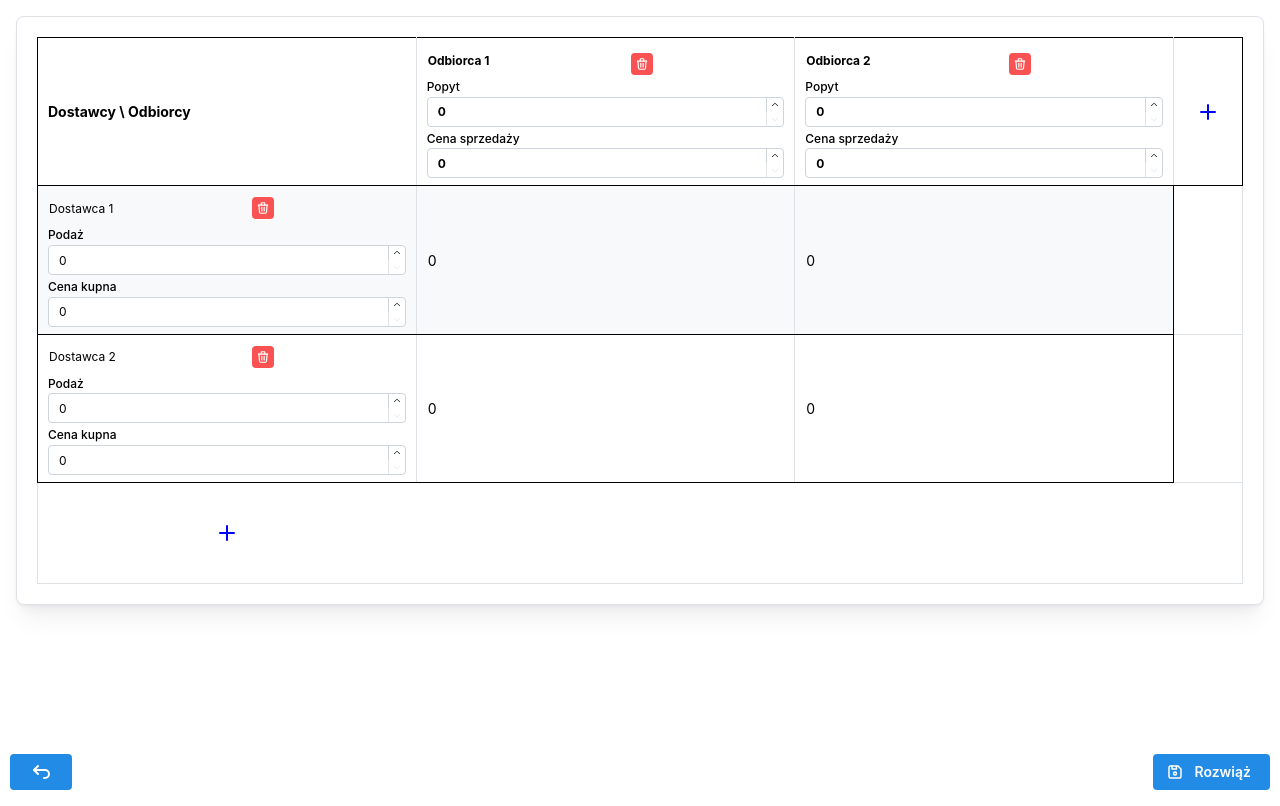
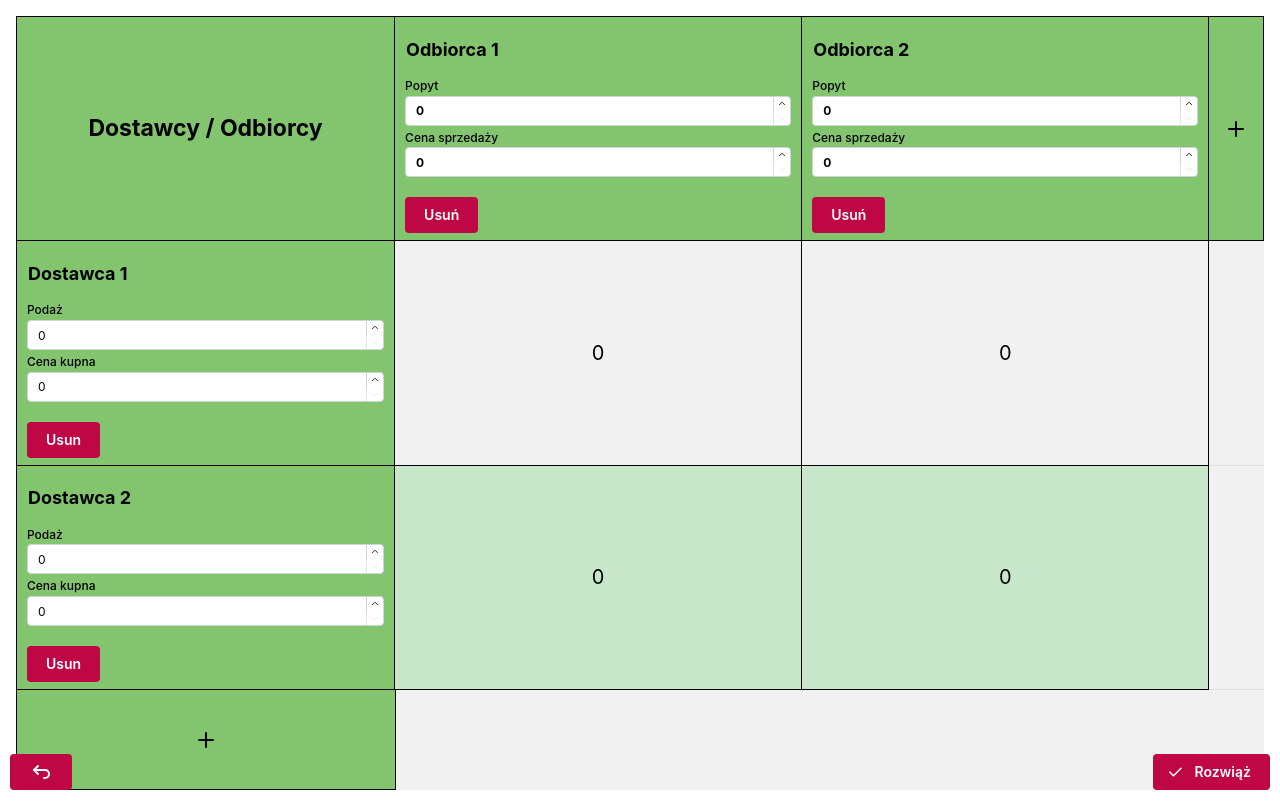
Before and after one commit to karolg02/CPM, a React (Vite) app: page /intermediary in a window 1280 px wide. Built offline with nearby package versions, Linux system fonts and the light colour scheme.

Commit message:
+added css styles and little changes in code

```diff
--- a/src/features/intermediary/Intermediary.tsx
+++ b/src/features/intermediary/Intermediary.tsx
@@ -1,23 +1,18 @@
 import {
     Button,
-    Card,
     Container,
     Table,
     TextInput,
-    ActionIcon,
     Group,
     Title,
     NumberInput,
-    Paper,
     Text,
-    SimpleGrid,
     Center,
 } from "@mantine/core";
 import {
-    IconTrash,
-    IconDeviceFloppy,
     IconArrowBackUp,
-    IconPlus
+    IconPlus,
+    IconCheck
 } from "@tabler/icons-react";
 import { useNavigate } from "react-router-dom";
 import { useState } from "react";
@@ -311,43 +306,37 @@ export const Intermediary = () => {
     };
 
     const solveTransportProblem = () => {
-        const validatedData = validateModel(data);
 
-        // Sprawdź czy są jakieś błędy
-        const hasErrors =
-            validatedData.suppliers.some(s => s.errors) ||
-            validatedData.customers.some(c => c.errors) ||
-            validatedData.errors;
 
-        if (hasErrors) {
-            setData(validatedData);
-            return;
+        const calData = proccesDataForCalculating(data);
+        const profitGrid = calculateProfitGrid(calData.transportCostsMatrix, calData.purchaseCosts, calData.sellingPrices);
+
+
+        let totalBuyerDemand = 0;
+        for (let i = 0; i < calData.demand.length; i++) {
+            totalBuyerDemand += calData.demand[i];
+        }
+        let totalProducerSupply = 0;
+        for (let i = 0; i < calData.supply.length; i++) {
+            totalProducerSupply += calData.supply[i];
+        }
+        if (totalBuyerDemand !== totalProducerSupply) {
+            calData.demand.push(totalProducerSupply);
+            calData.supply.push(totalBuyerDemand);
+            const extraRow = Array(profitGrid[0].length).fill(0);
+            profitGrid.push(extraRow);
+            for (const row of profitGrid) {
+                row.push(0);
+            }
         }
 
-        const result = proccesDataForCalculating(validatedData);
-        const unitProfitMatrix = unitProfitCalculator(result.transportCostsMatrix, result.purchaseCosts, result.sellingPrices);
-
-        const totalDemand = result.demand.reduce((sum, current) => sum + current, 0);
-        const totalSupply = result.supply.reduce((sum, current) => sum + current, 0);
-
-        if (totalDemand !== totalSupply) {
-            result.demand.push(totalSupply);
-            result.supply.push(totalDemand);
-
-            const newSupplierRow = [0, 0, 0];
-            unitProfitMatrix.push(newSupplierRow);
-            unitProfitMatrix.forEach(row => {
-                row.push(0); // Dodajemy 0 do każdego wiersza
-            });
-        }
-
-        const potentialPath = calculatePotentialPath(unitProfitMatrix, result.supply, result.demand);
+        const potentialPath = calculatePotentialPath(profitGrid, calData.supply, calData.demand);
 
         const solution: TransportSolution = {
             allocation: potentialPath,
-            profits: unitProfitMatrix,
-            supply: result.supply,
-            demand: result.demand,
+            profits: profitGrid,
+            supply: calData.supply,
+            demand: calData.demand,
         }
 
         let currentSolution = solution;
@@ -367,12 +356,12 @@ export const Intermediary = () => {
         }
 
         const newResults: SolutionResults = {
-            totalProfit: calculateTotalProfit(unitProfitMatrix, currentSolution.allocation),
-            transportCosts: calculateTransportCosts(result.transportCostsMatrix, currentSolution.allocation, unitProfitMatrix),
-            purchaseCosts: calculatePurchaseCosts(result.purchaseCosts, currentSolution.allocation, unitProfitMatrix),
-            income: calculateIncome(result.sellingPrices, currentSolution.allocation, unitProfitMatrix),
+            totalProfit: calculateTotalProfit(profitGrid, currentSolution.allocation),
+            transportCosts: calculateTransportCosts(calData.transportCostsMatrix, currentSolution.allocation, profitGrid),
+            purchaseCosts: calculatePurchaseCosts(calData.purchaseCosts, currentSolution.allocation, profitGrid),
+            income: calculateIncome(calData.sellingPrices, currentSolution.allocation, profitGrid),
             allocation: currentSolution.allocation,
-            unitProfitMatrix: unitProfitMatrix
+            unitProfitMatrix: profitGrid
         };
 
         setResults(newResults);
@@ -449,7 +438,7 @@ export const Intermediary = () => {
     };
 
     // Funkcja pomocnicza do realokacji wzdłuż pętli
-    const reallocateAlongLoop = (allocation: number[][], loop: {row: number, col: number}[]) => {
+    const reallocateAlongLoop = (allocation: number[][], loop: { row: number, col: number }[]) => {
         const newAllocation = allocation.map(row => [...row]);
 
         // Znajdź minimalną wartość w komórkach, z których odejmujemy
@@ -574,7 +563,7 @@ export const Intermediary = () => {
     const calculatePotentialPath = (unitProfitMatrix: number[][], supply: number[], demand: number[]) => {
         const remainingSupply = [...supply];
         const remainingDemand = [...demand];
-        const allocation: number[][] = Array.from({length: supply.length}, () =>
+        const allocation: number[][] = Array.from({ length: supply.length }, () =>
             new Array(demand.length).fill(0)
         );
 
@@ -593,11 +582,11 @@ export const Intermediary = () => {
                 }
             }
 
-            return {row, col};
+            return { row, col };
         }
 
         while (true) {
-            const {row, col} = findMaxProfit();
+            const { row, col } = findMaxProfit();
             if (row === -1 || col === -1) break;
             const amount = Math.min(remainingSupply[row], remainingDemand[col]);
             allocation[row][col] = amount;
@@ -608,16 +597,17 @@ export const Intermediary = () => {
         return allocation;
     };
 
-    const unitProfitCalculator = (transportCostsMatrix: number[][], purchaseCosts: number[], sellingPrices: number[]) => {
-        const unitProfitMatrix: number[][] = transportCostsMatrix.map(row =>
-            new Array(row.length).fill(0)
-        );
-        for (let i = 0; i < transportCostsMatrix.length; i++) {
-            for (let j = 0; j < transportCostsMatrix[i].length; j++) {
-                unitProfitMatrix[i][j] = sellingPrices[j] - purchaseCosts[i] - transportCostsMatrix[i][j];
+    const calculateProfitGrid = (shippingCosts: number[][], supplierPrices: number[], customerPrices: number[]) => {
+        const profitGrid: number[][] = [];
+        for (let supplier = 0; supplier < shippingCosts.length; supplier++) {
+            const row: number[] = [];
+            for (let client = 0; client < shippingCosts[supplier].length; client++) {
+                const profit = customerPrices[client] - supplierPrices[supplier] - shippingCosts[supplier][client];
+                row.push(profit);
             }
+            profitGrid.push(row);
         }
-        return unitProfitMatrix;
+        return profitGrid;
     };
 
     const proccesDataForCalculating = (data: TransportProblemData) => {
@@ -651,11 +641,10 @@ export const Intermediary = () => {
             <Group align="flex-start" gap="md">
                 {/* Główna zawartość */}
                 <div style={{ flex: 1 }}>
-                    <Card shadow="md" p="lg" radius="md" withBorder>
-                        <Table striped highlightOnHover withTableBorder withColumnBorders>
+                    <Table bg="var(--color-odd)" striped="even" stripedColor="var(--color-even)">
                         <Table.Thead>
-                                <Table.Tr>
-                                    <Table.Th>Dostawcy \ Odbiorcy</Table.Th>
+                            <Table.Tr bg="var(--primary-color)">
+                                <Table.Th><Center><Text size="23px" fw="bold">Dostawcy / Odbiorcy</Text></Center></Table.Th>
                                 {data.customers.map((customer, index) => (
                                     <Table.Th key={index}>
                                         <Group gap="xs" align="flex-end">
@@ -663,14 +652,9 @@ export const Intermediary = () => {
                                                 value={customer.name}
                                                 onChange={(e) => updateCustomer(index, 'name', e.target.value)}
                                                 variant="unstyled"
-                                                    size="xs"
+                                                size="lg"
                                                 error={customer.errors?.name}
                                             />
-                                                {data.customers.length > 1 && (
-                                                    <ActionIcon color="red" size="sm" onClick={() => removeCustomer(customer.name)}>
-                                                        <IconTrash size={14} />
-                                                    </ActionIcon>
-                                                )}
                                         </Group>
                                         <NumberInput
                                             label="Popyt"
@@ -688,14 +672,20 @@ export const Intermediary = () => {
                                             size="xs"
                                             error={customer.errors?.sellingPrice}
                                         />
+                                        {data.customers.length > 1 && (
+                                            <Button color="var(--delete-color)" mt="lg" onClick={() => removeCustomer(customer.name)}>
+                                                Usuń
+                                            </Button>
+                                        )}
                                     </Table.Th>
                                 ))}
                                 <Table.Th
+                                    bd="1px solid"
                                     onClick={addCustomer}
                                     className="add-customer-th"
                                 >
                                     <Center>
-                                            <IconPlus color="blue" />
+                                        <IconPlus color="black" />
                                     </Center>
                                 </Table.Th>
 
@@ -704,20 +694,16 @@ export const Intermediary = () => {
                         <Table.Tbody>
                             {data.suppliers.map((supplier) => (
                                 <Table.Tr key={supplier.id}>
-                                        <Table.Td>
+                                    <Table.Td bg="var(--primary-color)">
                                         <Group gap="xs">
                                             <TextInput
                                                 value={supplier.name}
                                                 onChange={(e) => updateSupplier(supplier.id, 'name', e.target.value)}
                                                 variant="unstyled"
-                                                    size="xs"
+                                                size="lg"
+                                                fw="bold"
                                                 error={supplier.errors?.name}
                                             />
-                                                {data.suppliers.length > 1 && (
-                                                    <ActionIcon color="red" size="sm" onClick={() => removeSupplier(supplier.id)}>
-                                                        <IconTrash size={14} />
-                                                    </ActionIcon>
-                                                )}
                                         </Group>
                                         <NumberInput
                                             label="Podaż"
@@ -735,9 +721,15 @@ export const Intermediary = () => {
                                             size="xs"
                                             error={supplier.errors?.purchasePrice}
                                         />
+                                        {data.suppliers.length > 1 && (
+                                            <Button mt="lg" color="var(--delete-color)" onClick={() => removeSupplier(supplier.id)}>
+                                                Usun
+                                            </Button>
+                                        )}
                                     </Table.Td>
                                     {data.customers.map((customer) => (
                                         <Table.Td key={customer.name}>
+                                            <Center>
                                                 <NumberInput
                                                     value={supplier.transportCosts[customer.name] || 0}
                                                     onChange={(value) => updateTransportCost(supplier.id, customer.name, Number(value))}
@@ -745,7 +737,14 @@ export const Intermediary = () => {
                                                     hideControls
                                                     variant="unstyled"
                                                     error={supplier.errors?.transportCosts?.[customer.name]}
+                                                    styles={{
+                                                        input: {
+                                                            textAlign: 'center',
+                                                        },
+                                                    }}
+                                                    size="xl"
                                                 />
+                                            </Center>
                                         </Table.Td>
                                     ))}
 
@@ -756,44 +755,52 @@ export const Intermediary = () => {
                                 onClick={addSupplier}
                                 className="add-customer-th"
                                 h="100px"
-                                    style={{display: "grid"}}
+                                style={{
+                                    display: "grid",
+                                    borderLeft: "1px solid",
+                                    borderRight: "1px solid",
+                                    borderBottom: "1px solid",
+                                    /*ujemny margin wchodzi jak zloto przez obrecz*/
+                                    marginLeft: "-1px",
+                                    marginRight: "-1px"
+                                }}
                             >
 
                                 <Center>
-                                            <IconPlus color="blue" />
+                                    <IconPlus color="black" />
                                 </Center>
                             </Table.Tr>
 
                         </Table.Tbody>
                     </Table>
-                    </Card>
 
                     {/* Sekcja wyników */}
                     {results.totalProfit !== undefined && (
-                        <Card shadow="md" p="lg" radius="md" withBorder mt="md">
-                            <Title order={4} mb="md">Wyniki</Title>
-                            <SimpleGrid cols={4}>
-                                <Paper p="md" shadow="xs">
-                                    <Text fw={500}>Całkowity zysk</Text>
-                                    <Text>{results.totalProfit.toFixed(2)} zł</Text>
-                                </Paper>
-                                <Paper p="md" shadow="xs">
-                                    <Text fw={500}>Koszty transportu</Text>
-                                    <Text>{results.transportCosts?.toFixed(2)} zł</Text>
-                                </Paper>
-                                <Paper p="md" shadow="xs">
-                                    <Text fw={500}>Koszty zakupu</Text>
-                                    <Text>{results.purchaseCosts?.toFixed(2)} zł</Text>
-                                </Paper>
-                                <Paper p="md" shadow="xs">
-                                    <Text fw={500}>Przychód</Text>
-                                    <Text>{results.income?.toFixed(2)} zł</Text>
-                                </Paper>
-                            </SimpleGrid>
+                        <>
+                            <Title order={4} mt="xl" mb="md">Wyniki</Title>
+                            <Table>
+                                <Table.Thead bg="var(--primary-color)">
+                                    <Table.Tr>
+                                        <Table.Th>Całkowity zysk</Table.Th>
+                                        <Table.Th>Koszty transportu</Table.Th>
+                                        <Table.Th>Koszty zakupu</Table.Th>
+                                        <Table.Th>Przychód</Table.Th>
+                                    </Table.Tr>
+                                </Table.Thead>
+                                <Table.Tbody>
+                                    <Table.Tr>
+                                        <Table.Td>{results.totalProfit.toFixed(2)} zł</Table.Td>
+                                        <Table.Td>{results.transportCosts?.toFixed(2)} zł</Table.Td>
+                                        <Table.Td>{results.purchaseCosts?.toFixed(2)} zł</Table.Td>
+                                        <Table.Td>{results.income?.toFixed(2)} zł</Table.Td>
+                                    </Table.Tr>
+                                </Table.Tbody>
+                            </Table>
+
 
                             {/* Tabela alokacji (pomniejszona o ostatni wiersz i kolumnę) */}
                             <Title order={5} mt="xl" mb="sm">Optymalny plan przewozów</Title>
-                            <Table striped highlightOnHover withTableBorder withColumnBorders mb="xl">
+                            <Table bg="var(--primary-color)" striped highlightOnHover withTableBorder withColumnBorders mb="xl">
                                 <Table.Thead>
                                     <Table.Tr>
                                         <Table.Th>Dostawca \ Odbiorca</Table.Th>
@@ -805,7 +812,7 @@ export const Intermediary = () => {
                                 <Table.Tbody>
                                     {results.allocation?.slice(0, -1).map((row, i) => (
                                         <Table.Tr key={i}>
-                                            <Table.Td>{data.suppliers[i]?.name || `Dostawca ${i+1}`}</Table.Td>
+                                            <Table.Td>{data.suppliers[i]?.name || `Dostawca ${i + 1}`}</Table.Td>
                                             {row.slice(0, -1).map((cell, j) => (
                                                 <Table.Td key={j}>{cell}</Table.Td>
                                             ))}
@@ -816,7 +823,7 @@ export const Intermediary = () => {
 
                             {/* Tabela zysków jednostkowych (pomniejszona o ostatni wiersz i kolumnę) */}
                             <Title order={5} mt="xl" mb="sm">Tabela zysków jednostkowych</Title>
-                            <Table striped highlightOnHover withTableBorder withColumnBorders>
+                            <Table mb="xl" bg="var(--primary-color)" striped highlightOnHover withTableBorder withColumnBorders>
                                 <Table.Thead>
                                     <Table.Tr>
                                         <Table.Th>Dostawca \ Odbiorca</Table.Th>
@@ -828,7 +835,7 @@ export const Intermediary = () => {
                                 <Table.Tbody>
                                     {results.unitProfitMatrix?.slice(0, -1).map((row, i) => (
                                         <Table.Tr key={i}>
-                                            <Table.Td>{data.suppliers[i]?.name || `Dostawca ${i+1}`}</Table.Td>
+                                            <Table.Td>{data.suppliers[i]?.name || `Dostawca ${i + 1}`}</Table.Td>
                                             {row.slice(0, -1).map((cell, j) => (
                                                 <Table.Td key={j}>{cell.toFixed(2)}</Table.Td>
                                             ))}
@@ -836,17 +843,19 @@ export const Intermediary = () => {
                                     ))}
                                 </Table.Tbody>
                             </Table>
-                        </Card>
+
+                        </>
                     )}
                 </div>
             </Group>
-            <Button pos="fixed" bottom="10px" left="10px" onClick={() => navigate("/")}
+            <Button bg="var(--delete-color)" pos="fixed" bottom="10px" left="10px" onClick={() => navigate("/")}
             >
-                <IconArrowBackUp/>
+                <IconArrowBackUp />
             </Button>
             <Button
+                bg="var(--delete-color)"
                 pos="fixed" bottom="10px" right="10px"
-                leftSection={<IconDeviceFloppy size={18} />}
+                leftSection={<IconCheck size={18} />}
                 onClick={solveTransportProblem}
                 disabled={
                     data.suppliers.some(s => s.errors) ||
--- a/src/main.tsx
+++ b/src/main.tsx
@@ -4,6 +4,6 @@ import App from './App.tsx'
 
 createRoot(document.getElementById('root')!).render(
       <StrictMode>
-        <App />
+        <App  />
       </StrictMode>,
 )
--- a/src/style.css
+++ b/src/style.css
@@ -1,19 +1,28 @@
+:root {
+    --primary-color: #83c56f;
+    --color-even: #c8e6c9;
+    --color-odd: #f1f1f1;
+    --delete-color: #be0744;
+}
+
 .container {
     justify-content: center;
 }
-.container2{
+
+.container2 {
     margin: 100px;
     justify-content: center;
-    display:grid;
+    display: grid;
     height: 200px;
 }
+
 .add-customer-th {
     justify-content: center;
     align-items: center;
     cursor: pointer;
-    background-color: white;
+    background-color: var(--primary-color);
     transition: background-color 0.2s ease;
-  }
+}
 
 .add-customer-th:hover {
     background-color: #d3f9d8;
```
Lines whose indentation alone changed are shown as unchanged.
